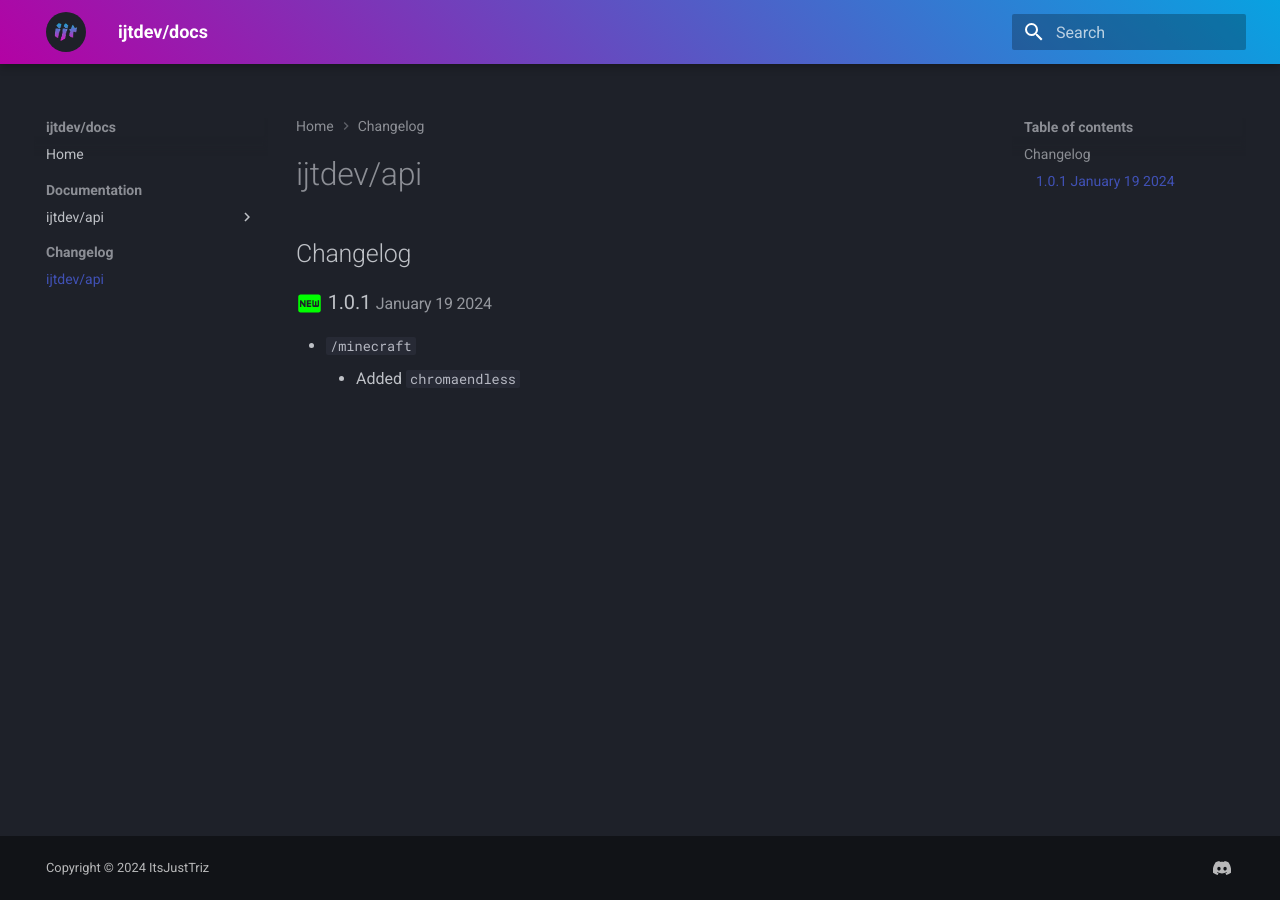
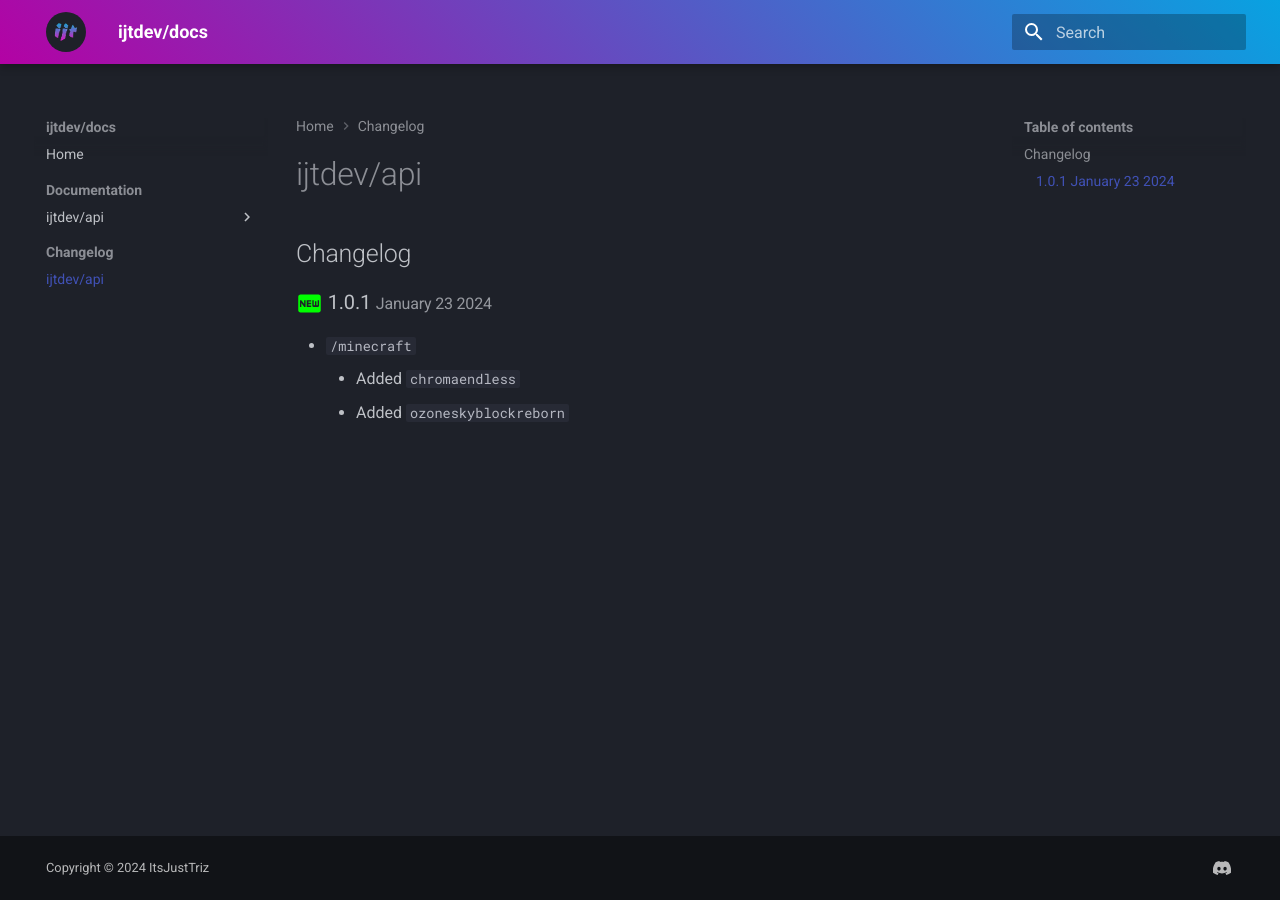
Before and after one commit to itsjusttriz/ijtdev-docs, an MkDocs documentation site: the page built from docs/changelog/ijtdev-api.md, in a window 1280 px wide. Built offline with MkDocs 1.6.1 and Material for MkDocs 9.7.7, drawn with Linux system fonts in a browser that asks for light colours.

Commit message:
Added to ijtapi/changelog

```diff
--- a/docs/changelog/ijtdev-api.md
+++ b/docs/changelog/ijtdev-api.md
@@ -6,7 +6,8 @@ title: ijtdev/api
 
 ## Changelog
 
-### :material-new-box:{ .new-icon } 1.0.1 <small>January 19 2024</small> { id='JAN-19-2024' }
+### :material-new-box:{ .new-icon } 1.0.1 <small>January 23 2024</small> { id='JAN-23-2024' }
 
 -   `/minecraft`
     -   Added `chromaendless`
+    -   Added `ozoneskyblockreborn`
```
